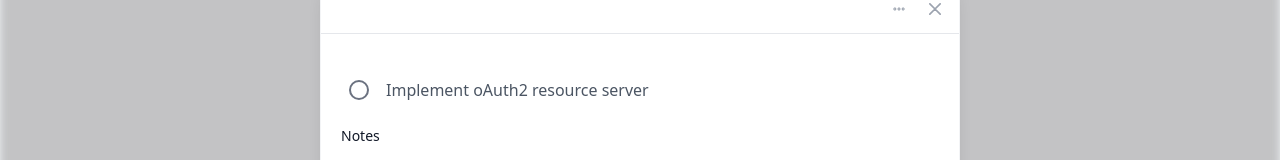
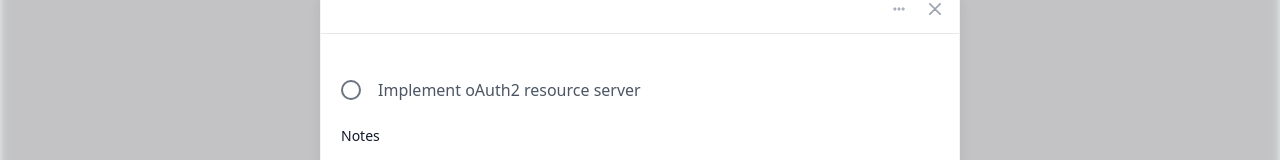
Before and after one commit to JBraddockm/react-todo-app, a React (Vite) app: page / in a window 1280 px wide. Both pictures are taken after a click on the element "Implement oAuth2 resource server". Shown: the part 216-376 px from the top of the page. Built offline with nearby package versions, Linux system fonts and the light colour scheme.

Commit message:
Removed padding-left.

```diff
--- a/src/features/todos/components/TodoItem/TodoItemModal.jsx
+++ b/src/features/todos/components/TodoItem/TodoItemModal.jsx
@@ -104,7 +104,7 @@ export default function TodoItemModal({
                 />
                 <div
                   tabIndex={0}
-                  className="todo-item flex h-10 cursor-pointer items-center rounded px-2">
+                  className="todo-item flex h-10 cursor-pointer items-center rounded">
                   <span
                     tabIndex={0}
                     onClick={() => handleTodoComplete(todo.id)}
```
